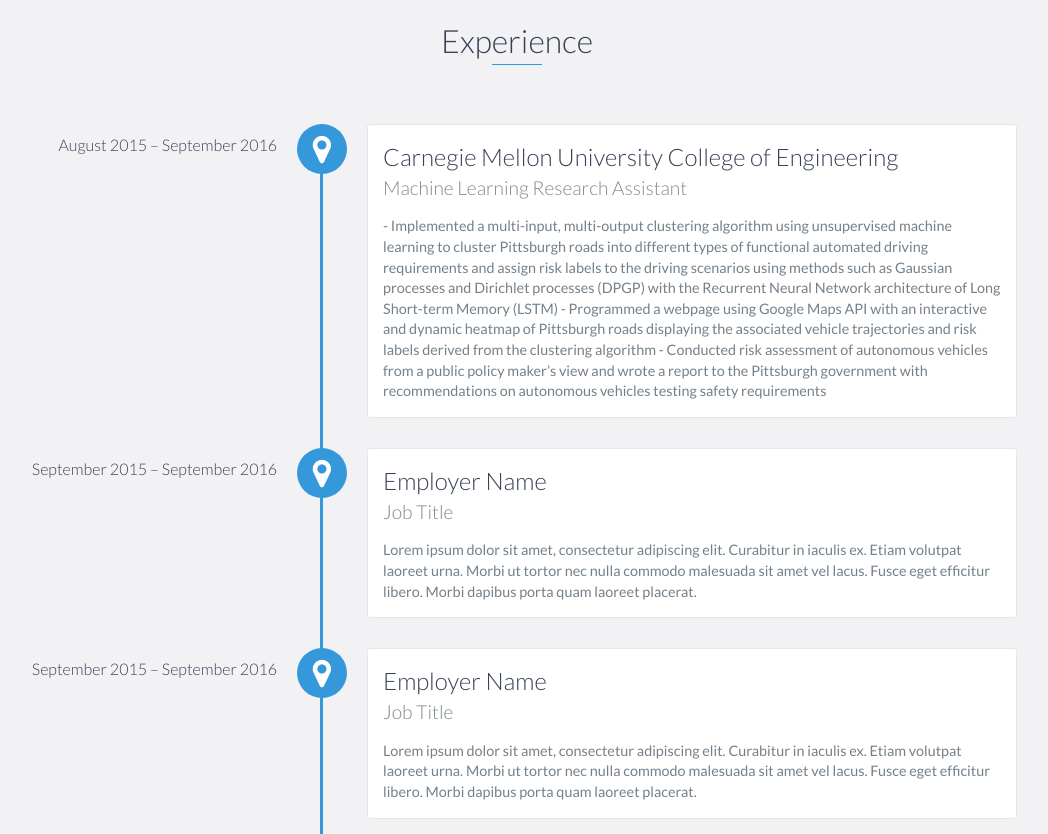
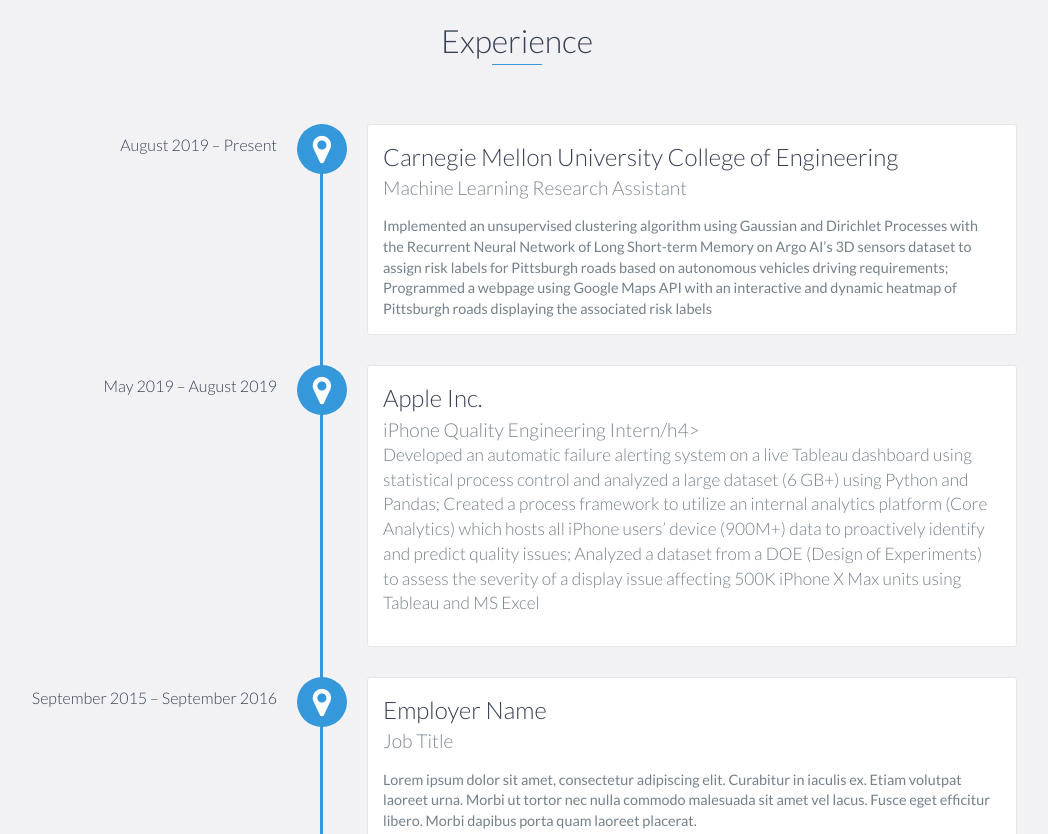
Before and after one commit to kdave12/kdave12.github.io, a website: page index.html in a window 1280 px wide. Shown: the part 1120-1954 px from the top of the page, without its empty margins (123-1171 px from the left). Drawn offline with nearby package versions, Linux system fonts and the light colour scheme.

Commit message:
Update index.html
description changes

```diff
--- a/index.html
+++ b/index.html
@@ -73,8 +73,7 @@
                 </div>
                 <div class="col-md-8">
                  <p>
-		I am pursuing my M.S. in Mechanical Engineering with a focus in Computational Engineering and Data Analytics at Carnegie Mellon. I pursued my B.S. in Mechanical Engineering and a double major in Engineering and Public Policy (Engineering Economics) at Carnegie Mellon. I am interested in working at the intersection of engineering and data science. I am excited to develop well-connected, secure, and robust Internet of Things (IoT) systems, and explore the macroeconomic and public policy implications of intelligent machines, smart manufacturing, and autonomous transportation on the current fabric of our society.
-		</p>
+I am pursuing my M.S. in Mechanical Engineering with a focus in Computational Engineering and Data Analytics at Carnegie Mellon. I pursued my B.S. in Mechanical Engineering and a double major in Engineering and Public Policy (Engineering Economics) at Carnegie Mellon. I am interested in working at the intersection of engineering and data science. I am excited to develop well-connected, secure, and robust autonomous vehicle and Internet of Things (IoT) systems, and explore the macroeconomic and public policy implications of intelligent machines, smart cities and autonomous transportation on the current fabric of our society.		</p>
                 </div>
             </div>
         </div>
@@ -84,21 +83,22 @@
     <div id="experience" class="background-alt">
         <h2 class="heading">Experience</h2>
         <div id="experience-timeline">
-            <div data-date="August 2015 – September 2016">
+
+	<div data-date="August 2019 – Present">
                 <h3>Carnegie Mellon University College of Engineering</h3>
                 <h4>Machine Learning Research Assistant</h4>
                 <p>
-- Implemented a multi-input, multi-output clustering algorithm using unsupervised machine learning to cluster Pittsburgh roads into different types of functional automated driving requirements and assign risk labels to the driving scenarios using methods such as Gaussian processes and Dirichlet processes (DPGP) with the Recurrent Neural Network architecture of Long Short-term Memory (LSTM)
-- Programmed a webpage using Google Maps API with an interactive and dynamic heatmap of Pittsburgh roads displaying the associated vehicle trajectories and risk labels derived from the clustering algorithm
-- Conducted risk assessment of autonomous vehicles from a public policy maker’s view and wrote a report to the Pittsburgh government with recommendations on autonomous vehicles testing safety requirements                </p>
+Implemented an unsupervised clustering algorithm using Gaussian and Dirichlet Processes with the Recurrent Neural Network of Long Short-term Memory on Argo AI’s 3D sensors dataset to assign risk labels for Pittsburgh roads based on autonomous vehicles driving requirements; Programmed a webpage using Google Maps API with an interactive and dynamic heatmap of Pittsburgh roads displaying the associated risk labels
+
+		</p>
             </div>
 
-            <div data-date="September 2015 – September 2016">
-                <h3>Employer Name</h3>
-                <h4>Job Title</h4>
+            <div data-date="May 2019 – August 2019">
+                <h3>Apple Inc.</h3>
+                <h4>iPhone Quality Engineering Intern/h4>
                 <p>
-                    Lorem ipsum dolor sit amet, consectetur adipiscing elit. Curabitur in iaculis ex. Etiam volutpat laoreet urna. Morbi ut tortor nec nulla commodo malesuada sit amet vel lacus. Fusce eget efficitur libero. Morbi dapibus porta quam laoreet placerat.
-                </p>
+Developed an automatic failure alerting system on a live Tableau dashboard using statistical process control and analyzed a large dataset (6 GB+) using Python and Pandas; Created a process framework to utilize an internal analytics platform (Core Analytics) which hosts all iPhone users’ device (900M+) data to proactively identify and predict quality issues; Analyzed a dataset from a DOE (Design of Experiments) to assess the severity of a display issue affecting 500K iPhone X Max units using Tableau and MS Excel
+		   </p>
             </div>
 
             <div data-date="September 2015 – September 2016">
@@ -152,23 +152,27 @@
             <h3>Carnegie Mellon University</h3>
             <span class="education-date">Jan 2019 - May 2020</span>
             <h4>Master's in Mechanical Engineering - Computational Engineering</h4>
-            <p>
-		GPA: 4.0/4.0
 
-		Master's Research:
+	     <li>
+		  GPA: 4.0/4.0
+	       </li>
+                <li>
+               Master's Research:
 		Connected and Autonomous Vehicles, Safe Artificial Intelligence Lab
-            </p>
+                </li>
+
         </div>
         <!-- End .education-block -->
 
         <div class="education-block">
             <h3>Carnegie Mellon University</h3>
-            <span class="education-date">Sept 2016 - Sept 2017</span>
+            <span class="education-date">Sept 2015 - May 2019</span>
             <h4>Bachelor's in Mechanical Engineering</h4>
             <ul>
+		<li>
+		  GPA: 3.67/4.0
+	       </li>
                 <li>
-		  GPA: 3.67/4.0
-
                   Double Major: Engineering and Public Policy (Engineering Economics)
                 </li>
 
```
